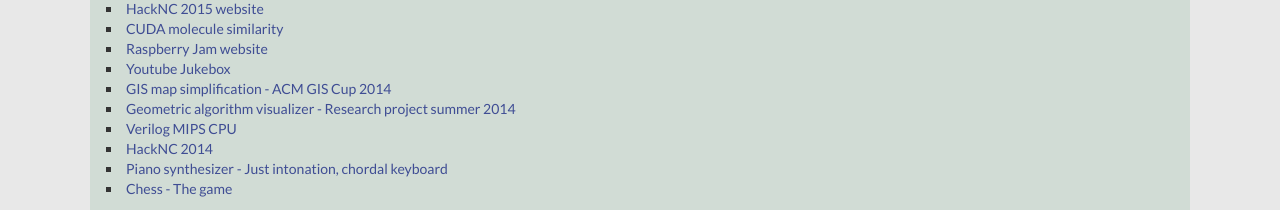
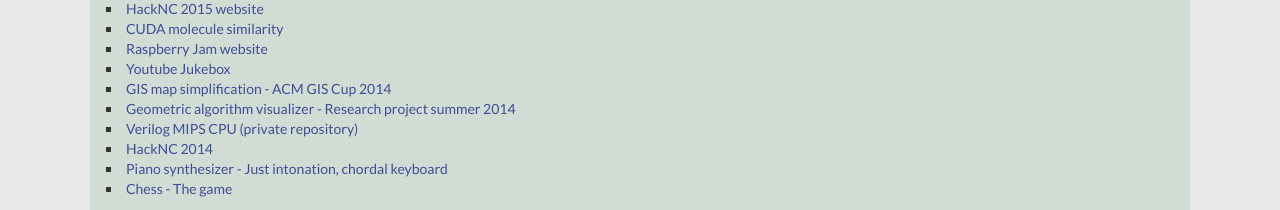
Before and after one commit to vancemiller/vancemiller.github.com, a plain HTML site: page index.html in a window 1280 px wide. Shown: the part 2302-2512 px from the top of the page. Drawn offline with nearby package versions, Linux system fonts and the light colour scheme.

Commit message:
private mips

```diff
--- a/index.html
+++ b/index.html
@@ -220,7 +220,7 @@
         <li><a href="http://www.github.com/unchatch/jukebox">Youtube Jukebox</a></li>
         <li><a href="http://bit.ly/UXKtC5">GIS map simplification - ACM GIS Cup 2014</a></li>
         <li><a href="http://bit.ly/UPgz3g">Geometric algorithm visualizer - Research project summer 2014</a></li>
-        <li><a href="http://www.github.com/vancemiller/MIPS-CPU">Verilog MIPS CPU</a></li>
+        <li><a href="http://www.github.com/vancemiller/MIPS-CPU">Verilog MIPS CPU (private repository)</a></li>
         <li><a href="http://hacknc.github.io/fall2014">HackNC 2014</a></li>
         <li><a href="http://bit.ly/1qUQUox">Piano synthesizer - Just intonation, chordal keyboard</a></li>
         <li><a href="http://bit.ly/1p6r8L8">Chess - The game</a></li>
```
